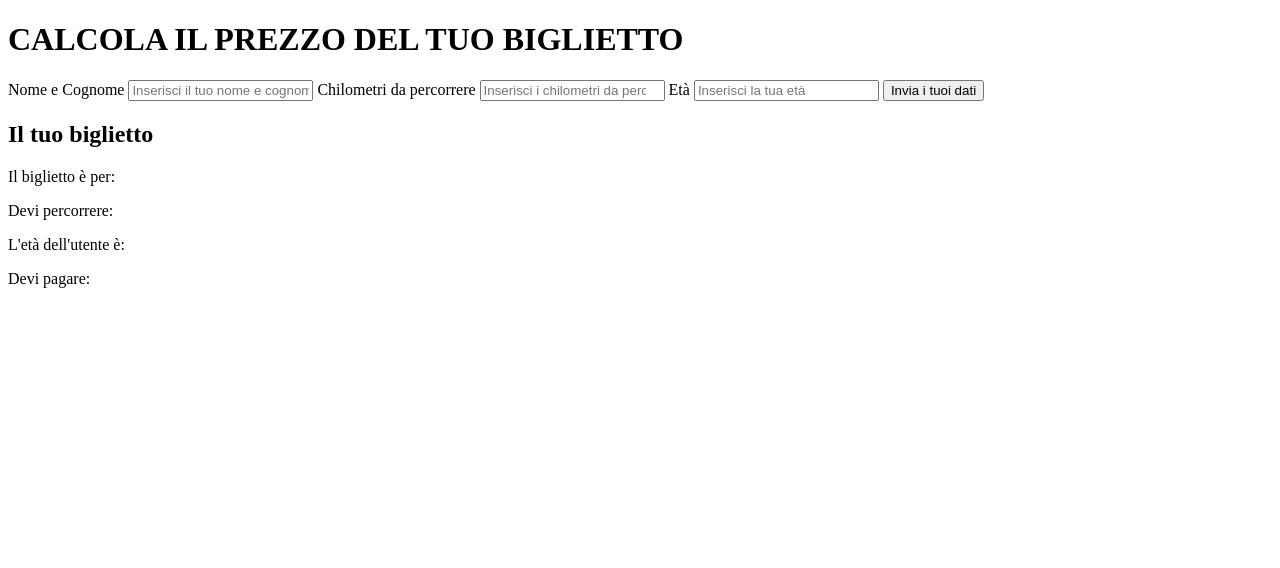
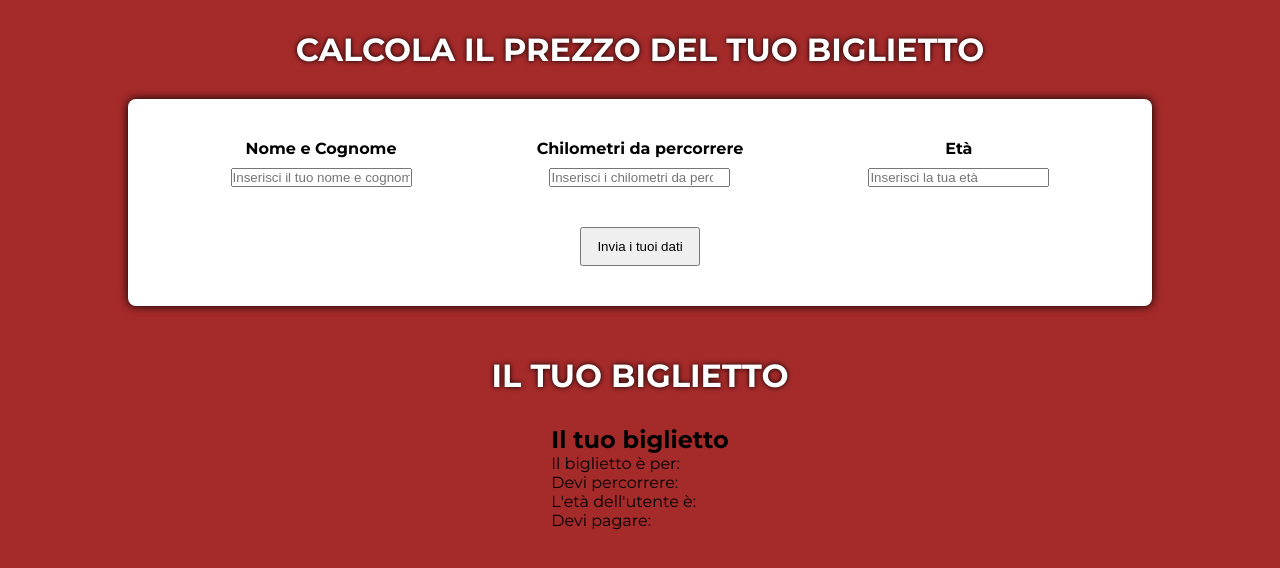
Before and after one commit to penso996/js-biglietto-treno-form, a plain HTML site: page index.html in a window 1280 px wide. Drawn offline with Linux system fonts and the light colour scheme.

Commit message:
working on style

```diff
--- a/css/style.css
+++ b/css/style.css
@@ -0,0 +1,58 @@
+/* PAGE RULES and ELEMENTS */
+* {
+    margin: 0;
+    padding: 0;
+    box-sizing: border-box;
+}
+
+:root {
+    font-family: "Montserrat", sans-serif;
+}
+
+/* BODY */
+body {
+    background-color: brown;
+    display: flex;
+    flex-direction: column;
+    align-items: center;
+}
+
+/* CONTAINER */
+/* title */
+h1 {
+    text-align: center;
+    padding: 30px;
+    color: white;
+    text-shadow: 0px 0px 5px black;
+}
+
+/* ticket input box */
+#ticket-input-box {
+    background-color: white;
+    padding: 20px;
+    border-radius: 8px;
+    width: 80%;
+    margin-bottom: 20px;
+    box-shadow: 0px 0px 10px black;
+}
+
+.ticket-input-div {
+    display: flex;
+    justify-content: space-around;
+    padding: 20px;
+}
+
+.ticket-input-label {
+    display: flex;
+    flex-direction: column;
+    align-items: center;
+}
+
+.label {
+    margin-bottom: 10px;
+    font-weight: bold;
+}
+
+#calculate-button {
+    padding: 10px 15px 10px 15px;
+}
--- a/index.html
+++ b/index.html
@@ -4,30 +4,59 @@
 <head>
     <meta charset="UTF-8">
     <meta name="viewport" content="width=device-width, initial-scale=1.0">
+    <!-- stylesheet -->
     <link rel="stylesheet" href="./css/style.css">
+    <!-- font -->
+    <link rel="preconnect" href="https://fonts.googleapis.com">
+    <link rel="preconnect" href="https://fonts.gstatic.com" crossorigin>
+    <link
+        href="https://fonts.googleapis.com/css2?family=Montserrat:ital,wght@0,100..900;1,100..900&family=Nerko+One&family=Open+Sans:ital,wght@0,300..800;1,300..800&display=swap"
+        rel="stylesheet">
 
     <title>Biglietto Treno</title>
 </head>
 
 <body>
-    <div id="content">
 
+    <!-- title -->
+    <div>
         <h1>CALCOLA IL PREZZO DEL TUO BIGLIETTO</h1>
+    </div>
 
-        <form id="train-ticket-form">
-            <label for="user-name">Nome e Cognome</label>
+    <!-- ticket input box -->
+    <div id="ticket-input-box">
+        <form id="ticket-input-form">
+
+            <div class="ticket-input-div">
+                <div class="ticket-input-label">
+                    <label class="label" for="user-name">Nome e Cognome</label>
                     <input id="user-name" type="text" placeholder="Inserisci il tuo nome e cognome">
+                </div>
 
-            <label for="user-kilometers">Chilometri da percorrere</label>
+                <div class="ticket-input-label">
+                    <label class="label" for="user-kilometers">Chilometri da percorrere</label>
                     <input id="user-kilometers" type="number" placeholder="Inserisci i chilometri da percorrere">
+                </div>
 
-            <label for="user-age">Età</label>
+                <div class="ticket-input-label">
+                    <label class="label" for="user-age">Età</label>
                     <input id="user-age" type="number" placeholder="Inserisci la tua età">
+                </div>
+            </div>
 
+            <div class="ticket-input-div">
                 <button id="calculate-button">Invia i tuoi dati</button>
+            </div>
+
         </form>
+    </div>
 
-        <div id="ticket-output">
+    <!-- ticket output box -->
+    <div>
+        <h1>IL TUO BIGLIETTO</h1>
+    </div>
+
+    <div id="ticket-output-box">
         <h2>Il tuo biglietto</h2>
         <p>Il biglietto è per: <span id="user-name-output"></span></p>
         <p>Devi percorrere: <span id="user-kilometers-output"></span></p>
@@ -35,8 +64,6 @@
         <p>Devi pagare: <span id="user-price-output"></span></p>
     </div>
 
-    </div>
-
     <script src="./js/script.js"></script>
 </body>
 
```
Lines whose indentation alone changed are shown as unchanged.
